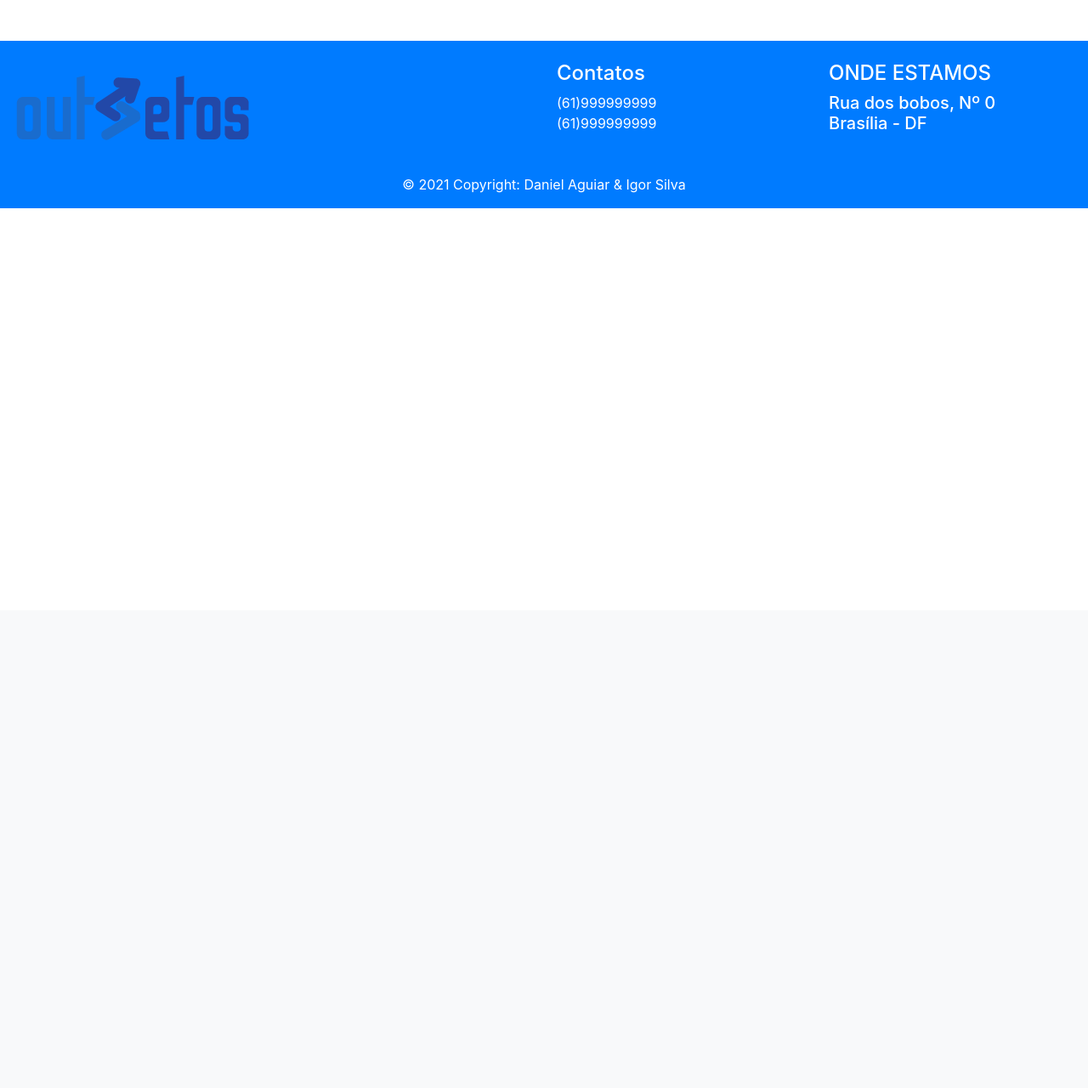
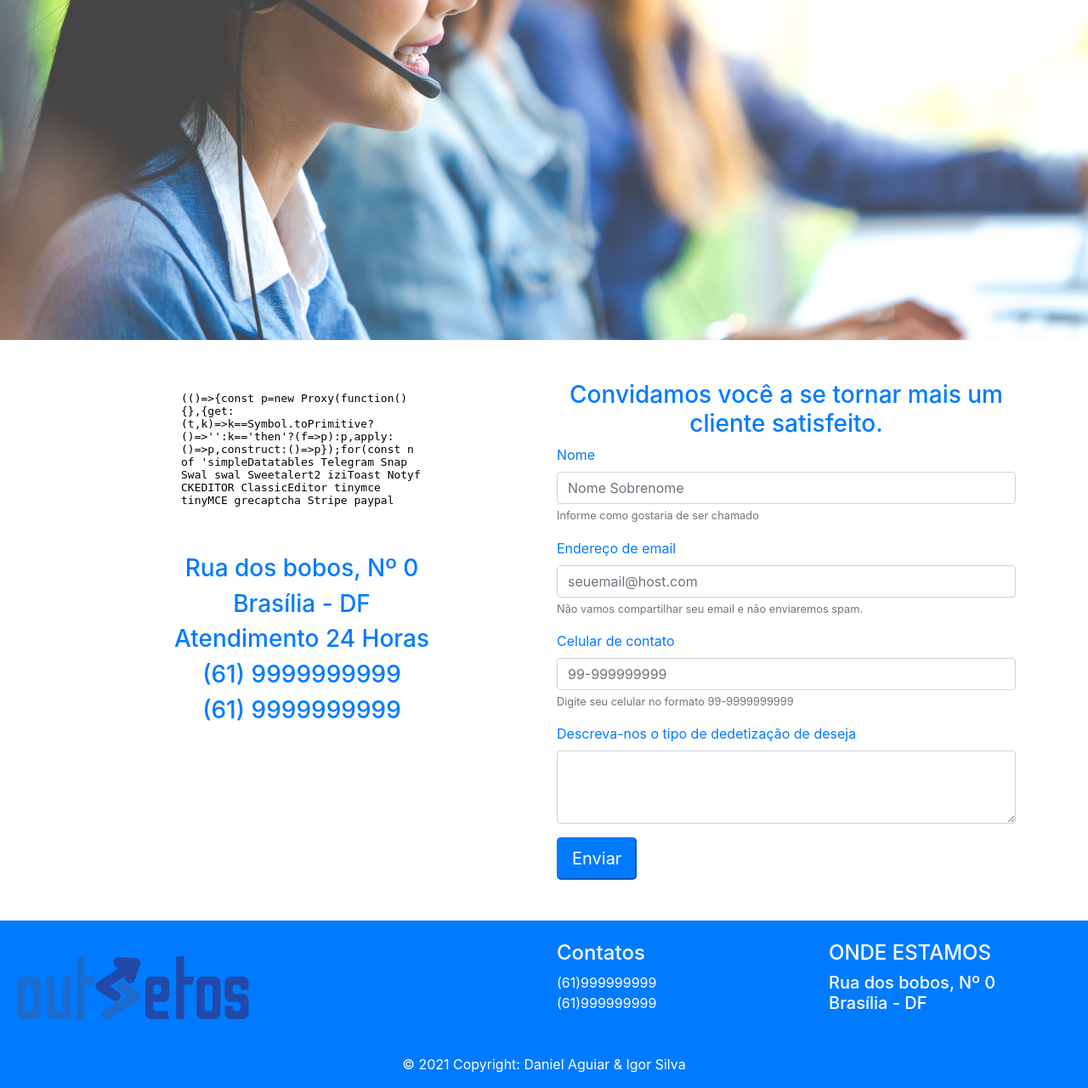
Before and after one commit to outsetos/outsetos.github.io, a web app: file orcamento.html in a window 1280 px wide. Shown: the part 82-1362 px from the top of the page at 85% size. Before the commit the page ends 327 px from the top, so only its background shows below. Run offline with its HTML, style and script files only (its server is not run), Linux system fonts and the light colour scheme; some libraries are stand-ins or nearby versions.

Commit message:
feat: Pagina orçamento completa

```diff
--- a/css/style.css
+++ b/css/style.css
@@ -14,11 +14,5 @@
 }
 
 .texto-quemsomos{
-    font-size: 1.3rem;
+    font-size: 1.2rem;
 }
-
-#faleconosco{
-    position: absolute;
-    text-align: center;
-    font-size: 1.3rem;
-}
--- a/orcamento.html
+++ b/orcamento.html
@@ -41,6 +41,94 @@
         </li>
       </ul>
     </nav>
+
+    <img class="img-fluid" src="images/atendente.jpeg" alt="" />
+
+    <div class="container">
+      <div class="row">
+        <div class="col mt-5 text-center text-primary">
+          <iframe
+            src="https://maps.google.com/maps?q=brasilia&t=&z=13&ie=UTF8&iwloc=&output=embed"
+            frameborder="0"
+          ></iframe>
+          <div class="mt-5">
+            <h3>Rua dos bobos, Nº 0</h3>
+            <h3>Brasília - DF</h3>
+            <h3>Atendimento 24 Horas</h3>
+            <h3>(61) 9999999999</h3>
+            <h3>(61) 9999999999</h3>
+          </div>
+        </div>
+
+        <div class="col mt-5 text-primary">
+          <h3 class="text-center">
+            Convidamos você a se tornar mais um cliente satisfeito.
+          </h3>
+          <form>
+            <div class="form-group">
+              <label for="nome">Nome</label>
+              <input
+                type="text"
+                class="form-control"
+                id="nome"
+                aria-describedby="nomeContato"
+                placeholder="Nome Sobrenome"
+                required
+              />
+              <small id="nomeContato" class="form-text text-muted"
+                >Informe como gostaria de ser chamado</small
+              >
+            </div>
+
+            <div class="form-group">
+              <label for="email">Endereço de email</label>
+              <input
+                type="email"
+                class="form-control"
+                id="email"
+                aria-describedby="emailContato"
+                placeholder="seuemail@host.com"
+                required
+              />
+              <small id="emailContato" class="form-text text-muted"
+                >Não vamos compartilhar seu email e não enviaremos spam.</small
+              >
+            </div>
+
+            <div class="form-group">
+              <label for="celular">Celular de contato</label>
+              <input
+                type="tel"
+                id="celular"
+                class="form-control"
+                name="celular"
+                aria-describedby="celularContato"
+                placeholder="99-999999999"
+                pattern="[0-9]{2}-[0-9]{9}"
+                required
+              />
+              <small id="celularContato" class="form-text text-muted"
+                >Digite seu celular no formato 99-9999999999</small
+              >
+            </div>
+
+            <div class="form-group">
+              <label for="mensagem"
+                >Descreva-nos o tipo de dedetização de deseja</label
+              >
+              <textarea
+                name="mensagem"
+                class="form-control"
+                id="mensagem"
+                rows="3"
+              ></textarea>
+            </div>
+            <button type="submit" class="btn-lg btn-primary">Enviar</button>
+          </form>
+        </div>
+      </div>
+    </div>
+
     <script src="js/footer.js"></script>
     <footer-component></footer-component>
   </body>
--- a/quem-somos.html
+++ b/quem-somos.html
@@ -40,7 +40,7 @@
 
     <div class="bg-white container-fluid mt-8">
         <div class="row">
-            <div class="mt-5 col-lg-6 texto-quemsomos">
+            <div class="ml-1 mt-5 col texto-quemsomos">
                 Somos uma empresa especializada no combate às principais pragas urbanas como baratas, ratos, carrapatos, cupins, mosquitos, formigas, dentre outros. Trabalhamos com equipamentos de última geração e garantimos um serviço eficiente e de qualidade. <br><br>
 
                  Nossos colaboradores são treinados para atuar no controle de pragas em geral, higienização de reservatórios e limpeza de caixas d'água com segurança e eficiência comprovada. <br>
```
Also changed, not shown: 1 other file.
